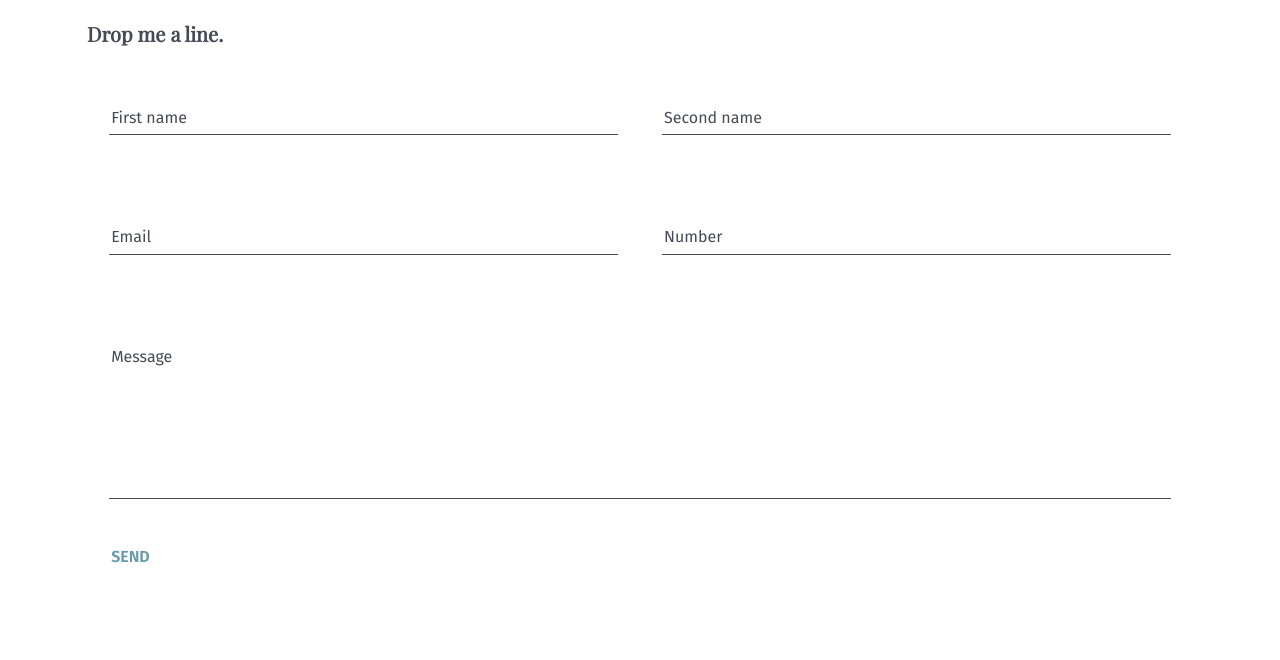
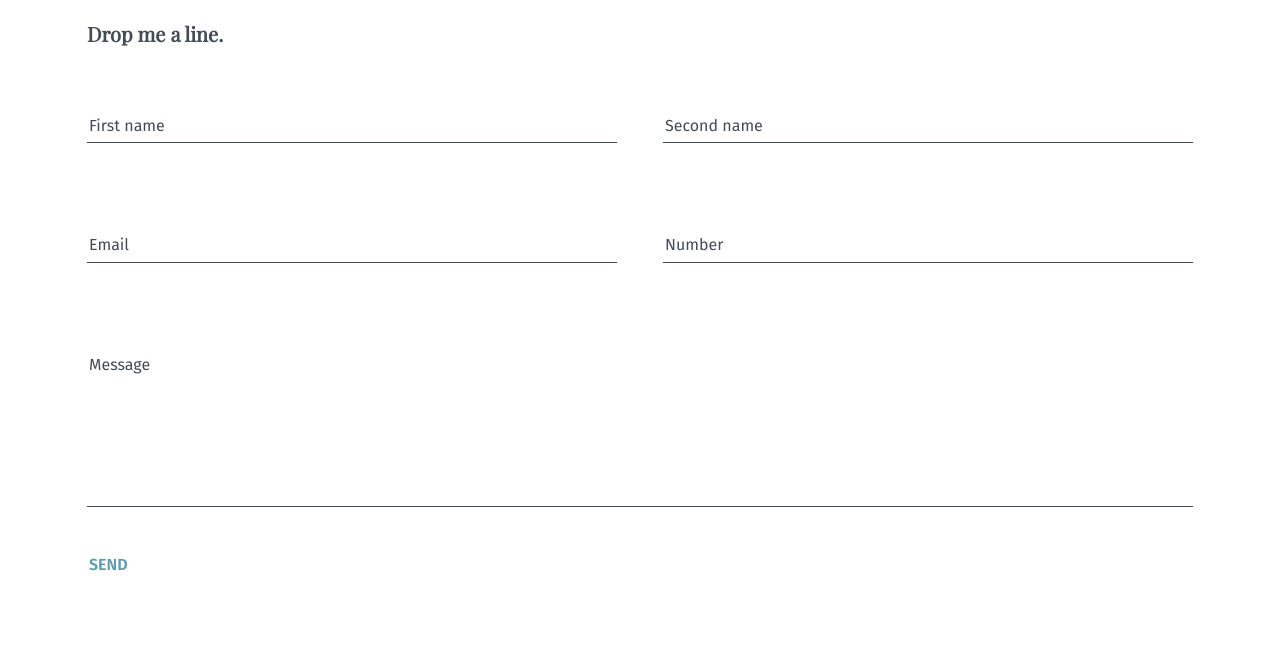
Before and after one commit to edstennettackee/edstennett, a Jekyll site: the page built from pages/contact.html, in a window 1280 px wide. Shown: the part 1231-1891 px from the top of the page. Built offline with Jekyll 4.4.1, drawn with Linux system fonts in a browser that asks for light colours; nearby versions of some CDN libraries; comment, search, counter and statistics services are not loaded.

Commit message:
Contact layout adjustment

```diff
--- a/pages/contact.html
+++ b/pages/contact.html
@@ -100,32 +100,26 @@ order: 4
         <div class="row">
             <div class="col-12">
                 <h3>Drop me a line.</h3>
+            </div>
             <form action="https://formspree.io/edward.stennett@seenit.io" method="post">
                 <input type=hidden name="_next" value="{{ site.url }}{{ site.baseurl }}/thank-you">
-                            <div class="row">
                 <div class="col-6">
-                                    <div class="form-group"> <input name="first-name" id="first-name" type="text" required="required"/> <label for="name" name="first-name" class="control-label">First name</label><i class="bar"></i> </div>
+                    <div class="form-group"> <input name="first-name" id="first-name" type="text" required="required" /> <label for="name" name="first-name" class="control-label">First name</label><i class="bar"></i> </div>
                 </div>
                 <div class="col-6">
-                                    <div class="form-group"> <input name="second-name" id="second-name" type="text" required="required"/> <label for="second-name" name="second-name" class="control-label">Second name</label><i class="bar"></i> </div>
+                    <div class="form-group"> <input name="second-name" id="second-name" type="text" required="required" /> <label for="second-name" name="second-name" class="control-label">Second name</label><i class="bar"></i> </div>
                 </div>
-                            </div>
-                            <div class="row">
                 <div class="col-6">
                     <div class="form-group"> <input name="email" type="email" required="required" /> <label for="email" name="email" class="control-label">Email</label><i class="bar"></i> </div>
                 </div>
                 <div class="col-6">
                     <div class="form-group"> <input name="number" type="text" required="required" /> <label for="number" name="number" class="control-label">Number</label><i class="bar"></i> </div>
                 </div>
-                            </div>
-                            <div class="row">
                 <div class="col-12">
                     <div class="form-group"> <textarea name="message" required="required" rows="5"></textarea> <label for="Message" name="message" class="control-label">Message</label><i class="bar"></i> </div>
                     <div class="form-group"><button class="btn flat btn-left" type="submit" name="submit" value="Send"><span>Send</span></button></div>
                 </div>
-                            </div>
             </form>
         </div>
     </div>
-    </div>
 </section>
```
Lines whose indentation alone changed are shown as unchanged.
